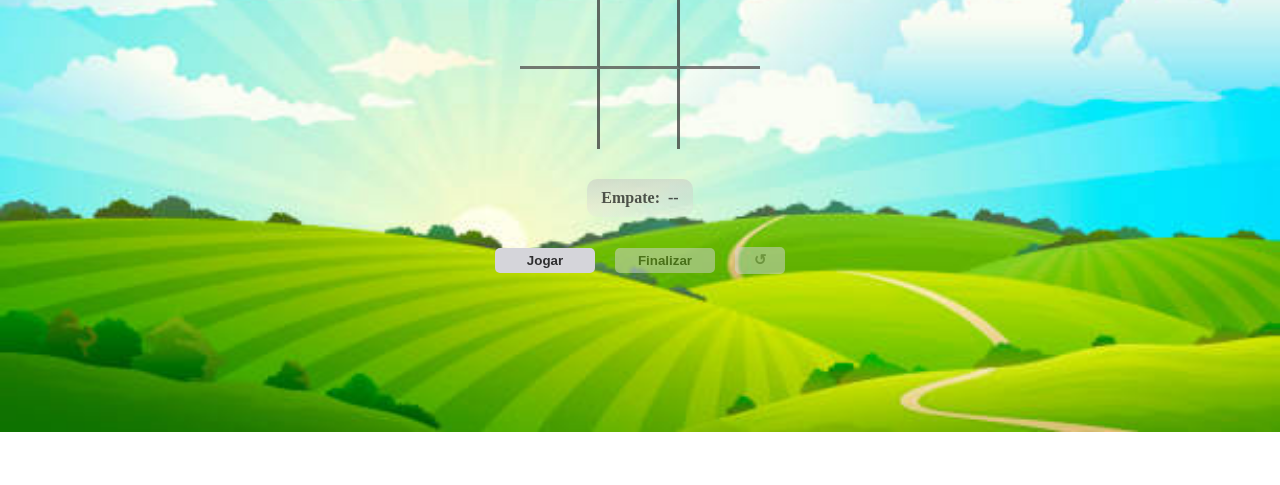
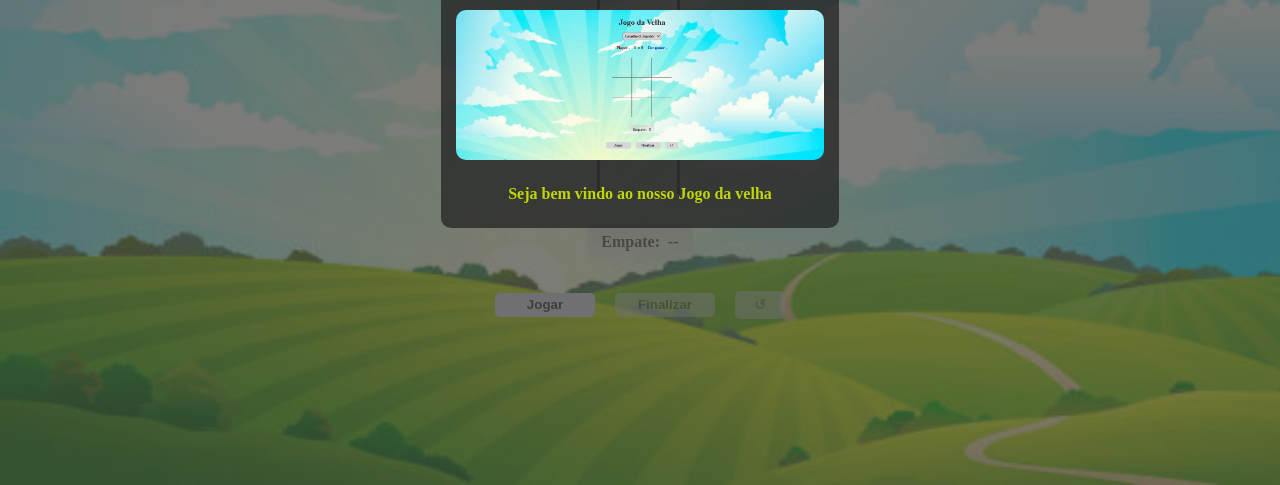
Before and after one commit to jairjunior27/jogo-da-velha, a plain HTML site: page index.html in a window 1280 px wide. Shown: the part 315-800 px from the top of the page. Drawn offline with Linux system fonts and the light colour scheme.

Commit message:
atualizações de tela

```diff
--- a/index.html
+++ b/index.html
@@ -10,11 +10,14 @@
     <div class="modal">
       <div class="conteudo-modal">
         <h2>##Jogo da velha##</h2>
-        <img class="imgJogo" src="./src/assets/images/imgJogo.png" alt="" />
-        <p class="texto-digitalizado"></p>
+        <img
+          class="imgJogo"
+          src="./src/assets/images/jogo da velha.png"
+          alt=""
+        />
+        <p class="texto-digitalizado">Seja bem vindo ao nosso Jogo da velha</p>
       </div>
     </div>
-    <h1>Jogo da Velha</h1>
 
     <select id="escolha-jogador" class="escolha-jogador">
       <option value="">Escolha O Jogador</option>
--- a/src/pages-css/estilo.css
+++ b/src/pages-css/estilo.css
@@ -13,6 +13,7 @@ body {
   background-repeat: no-repeat;
   background-size: cover;
   padding: 10px 5px;
+  height: 100vh;
 }
 
 .modal {
@@ -22,7 +23,7 @@ body {
   left: 0;
   right: 0;
   bottom: 0;
-  background-color: #4646466b;
+  background-color: #464646b2;
   z-index: 1;
   align-items: center;
   justify-content: center;
@@ -34,19 +35,28 @@ body {
   align-items: center;
   justify-content: center;
   margin: 15px;
-  background-color: #d3d3d3;
+  background-color: #1b1b1bb0;
   padding: 15px;
   border-radius: 10px;
-  width: 300px;
+  max-width: 500px;
+  margin: 0 10px;
+}
+
+.conteudo-modal img {
+  border-radius: 10px;
+  width: 100%;
+  object-fit: cover;
 }
 
 .conteudo-modal h2 {
   margin-bottom: 10px;
-  color: #3f3e3e;
+  color: #c0c408;
 }
 .conteudo-modal p {
-  margin-bottom: 10px;
-  color: #3d3c3c;
+  margin: 10px;
+  font-size: 16px;
+  text-align: center;
+  color: #c1d600;
   font-weight: 600;
   text-align: center;
 }
--- a/src/pages-js/script.js
+++ b/src/pages-js/script.js
@@ -9,6 +9,7 @@ aviso = "";
 jogador_P = 0;
 jogador_computer = 0;
 empate = 0;
+fraseAtual = 0;
 
 let caixa = {
   a1: "",
@@ -21,6 +22,32 @@ let caixa = {
   c2: "",
   c3: "",
 };
+
+let frasesJogo = [
+  "Seja bem vindo ao nosso Jogo da velha",
+  "Jogo criado por JrCriações",
+  "Siga as proximas instruções",
+
+  "Para iniciar o Jogo aperte o botão jogar",
+  "Em seguida escolha o jogagor de sua preferência",
+  "Para resetar aperte o botão resetar<br/> e escolha o jogador para continuar jogando",
+  "Para finalizar o jogo aperte o botão finalizar",
+  "Divirta-se !!!",
+];
+
+document.addEventListener("DOMContentLoaded", () => {
+  modal();
+  setInterval(() => {
+    if (fraseAtual < frasesJogo.length) {
+      query(".texto-digitalizado").innerHTML = frasesJogo[fraseAtual];
+    }
+    fraseAtual++;
+  }, 3000);
+
+  setTimeout(() => {
+    noModal();
+  }, 24000);
+});
 
 all(".item").forEach((item) => {
   item.addEventListener("click", (e) => {
@@ -104,6 +131,8 @@ const renderInfo = () => {
   query(".p-v").innerHTML = jogador_P;
   query(".c-v").innerHTML = jogador_computer;
   query(".empate").innerHTML = empate;
+  query(".jogador_p").innerHTML = player;
+  query(".jogador_c").innerHTML = playerComputer;
 };
 
 const computerMove = () => {
@@ -115,12 +144,9 @@ const computerMove = () => {
 
     caixa[computer] = playerComputer;
 
-    console.log("Posição escolhida pelo computador:", computer);
-
     // Retornar o índice escolhido pelo computador, se necessário
     return computer;
   } else {
-    console.log("Não há posições vazias para o computador jogar.");
     return null; // ou algum valor que indique que não há jogada possível
   }
 };
@@ -198,6 +224,21 @@ const isFull = () => {
   return true;
 };
 
+const modal = () => {
+  query(".modal").style.display = "flex";
+  setTimeout(() => {
+    query(".conteudo-modal").style.opacity = 1;
+  }, 400);
+};
+const noModal = () => {
+  query(".conteudo-modal").style.opacity = 1;
+
+  setTimeout(() => {
+    query(".modal").style.display = "none";
+  }, 400);
+};
+
+query(".modal").addEventListener("click", modal);
 query(".jogar").addEventListener("click", playGame);
 query(".resetar").addEventListener("click", resetGame);
 query(".finalizar").addEventListener("click", fimGame);
```
